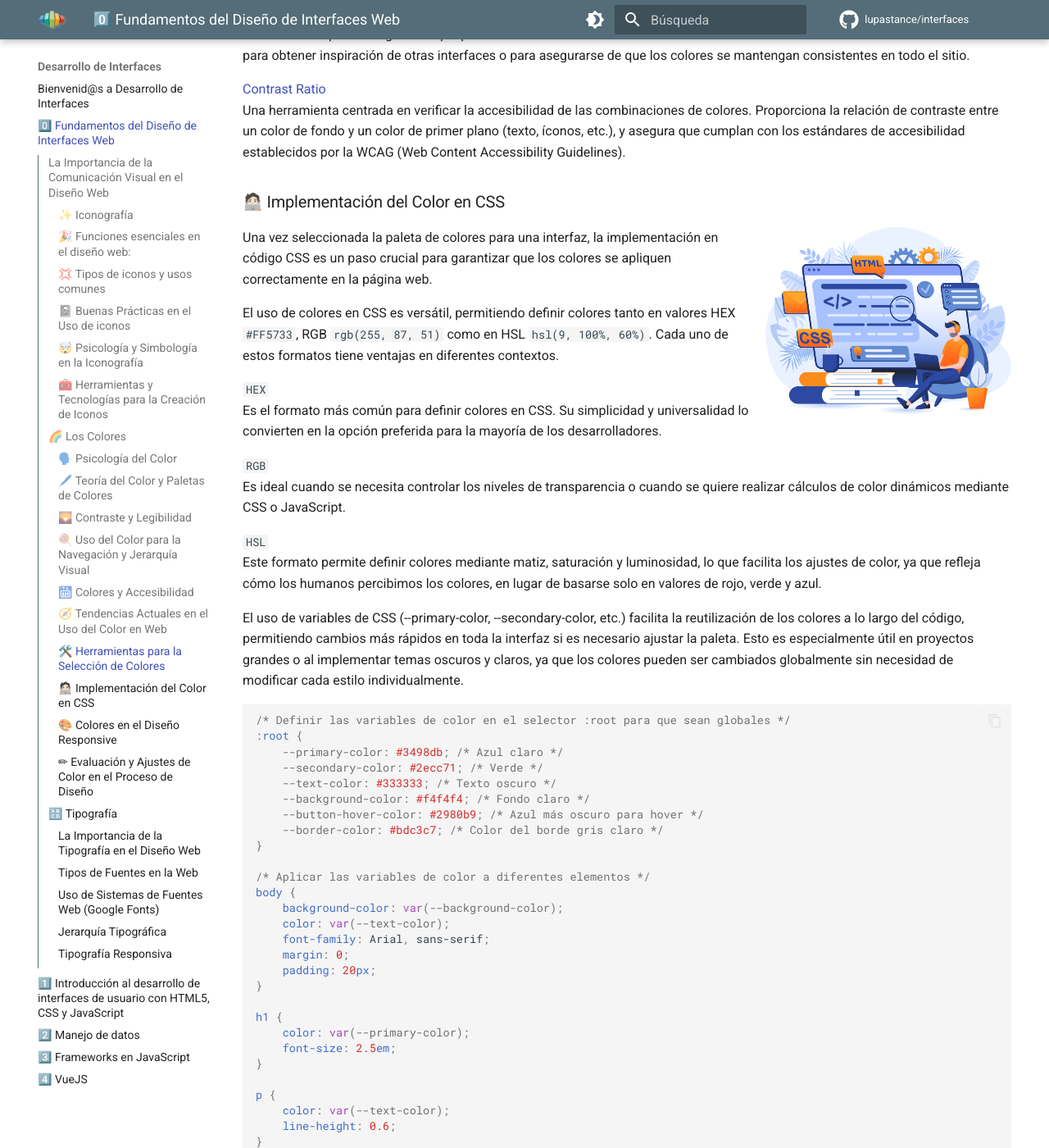
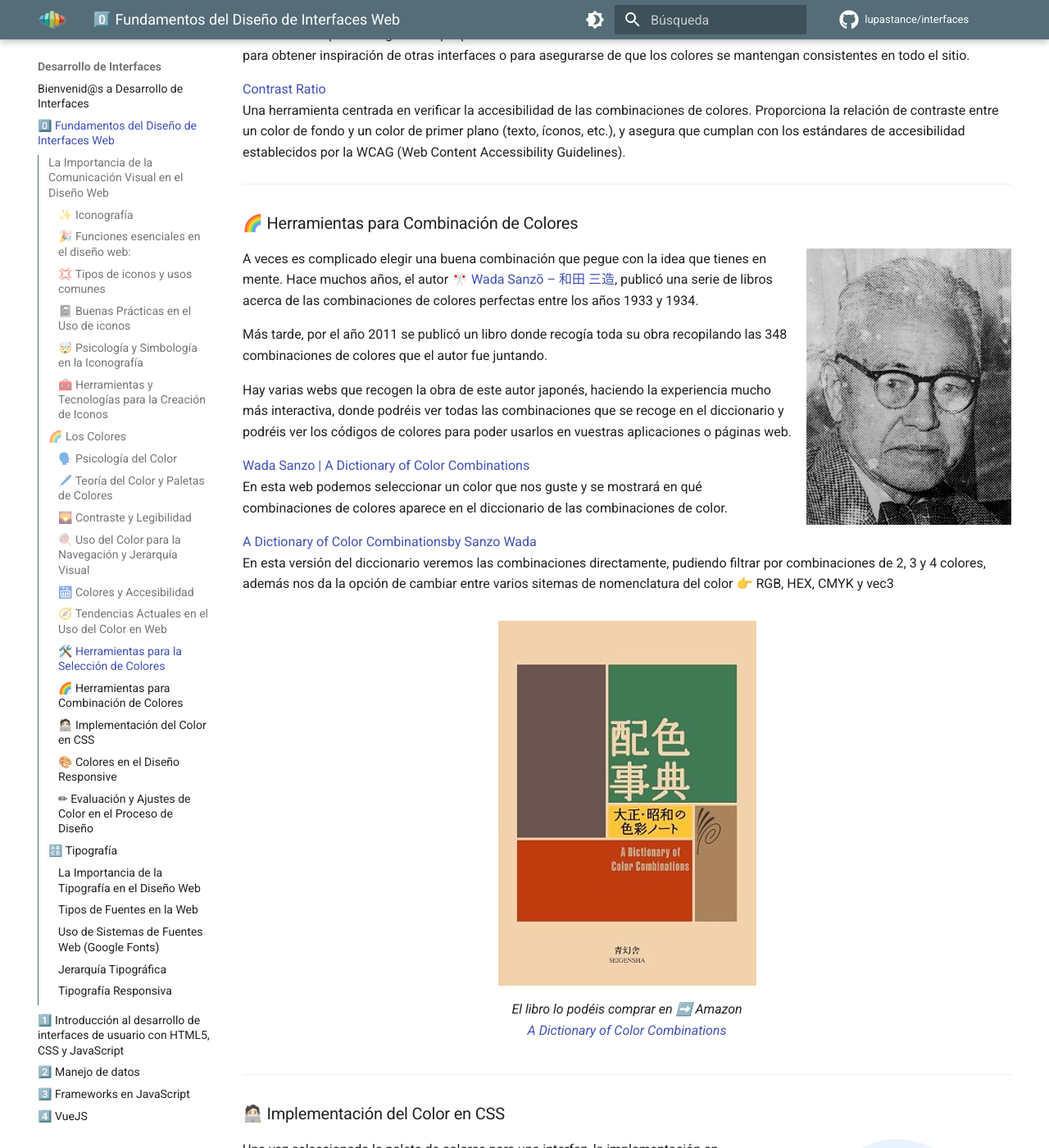
Before and after one commit to lupastance/interfaces, an MkDocs documentation site: the page built from docs/0 - Fundamentos del Diseño de Interfaces Web.md, in a window 1280 px wide and 1400 px high, scrolled down 9437 px. Shown: the whole window at 82% size. Built offline with MkDocs 1.6.1 and Material for MkDocs 9.7.7, drawn with Linux system fonts in a browser that asks for light colours; comment, search, counter and statistics services are not loaded.

Commit message:
🎌 Wada Sanzō

```diff
--- a/docs/0 - Fundamentos del Diseño de Interfaces Web.md
+++ b/docs/0 - Fundamentos del Diseño de Interfaces Web.md
@@ -235,6 +235,32 @@ Una extensión para navegadores que permite a los diseñadores extraer colores d
 
 [Contrast Ratio](https://accessibleweb.com/color-contrast-checker/)<br>
 Una herramienta centrada en verificar la accesibilidad de las combinaciones de colores. Proporciona la relación de contraste entre un color de fondo y un color de primer plano (texto, íconos, etc.), y asegura que cumplan con los estándares de accesibilidad establecidos por la WCAG (Web Content Accessibility Guidelines).
+
+---
+
+### 🌈 Herramientas para Combinación de Colores
+
+![A dictionary of color combination](assets/0-Wada-Sanzo.png){align="right" width="250"}
+
+A veces es complicado elegir una buena combinación que pegue con la idea que tienes en mente. Hace muchos años, el autor 🎌 [Wada Sanzō – 和田 三造](https://en.wikipedia.org/wiki/Sanzo_Wada#A_Dictionary_of_Color_Combinations){target="blank"}, publicó una serie de libros acerca de las combinaciones de colores perfectas entre los años 1933 y 1934.
+
+Más tarde, por el año 2011 se publicó un libro donde recogía toda su obra recopilando las 348 combinaciones de colores que el autor fue juntando.
+
+Hay varias webs que recogen la obra de este autor japonés, haciendo la experiencia mucho más interactiva, donde podréis ver todas las combinaciones que se recoge en el diccionario y podréis ver los códigos de colores para poder usarlos en vuestras aplicaciones o páginas web.
+
+[Wada Sanzo | A Dictionary of Color Combinations](https://sanzo-wada.dmbk.io/){target="blank"}<br>
+En esta web podemos seleccionar un color que nos guste y se mostrará en qué combinaciones de colores aparece en el diccionario de las combinaciones de color.
+
+[A Dictionary of Color Combinationsby Sanzo Wada](https://colors.elwyn.co/){target="blank"}<br>
+En esta versión del diccionario veremos las combinaciones directamente, pudiendo filtrar por combinaciones de 2, 3 y 4 colores, además nos da la opción de cambiar entre varios sitemas de nomenclatura del color 👉 RGB, HEX, CMYK y vec3
+
+![](assets/0-color-combinations.jpg)
+///caption
+El libro lo podéis comprar en ➡️ Amazon<br>[A Dictionary of Color Combinations](https://www.amazon.es/DICTIONARY-COMBINATIONS-Kabushiki-Kaisha-Seigensha/dp/4861522471/){target="blank"}
+///
+---
+
+
 
 ### 🧑🏻‍💻 Implementación del Color en CSS
 
```
Also changed, not shown: docs/assets/0-Wada-Sanzo.png (added), docs/assets/0-color-combinations.jpg (added).
